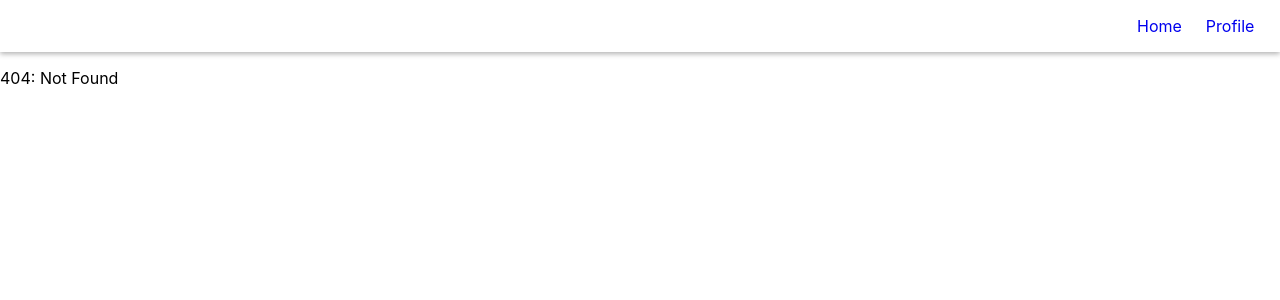
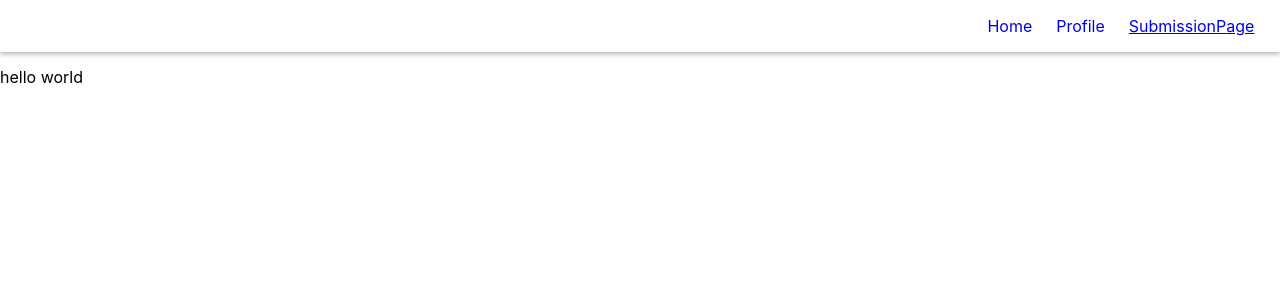
Before and after one commit to nareha/UCLAX, a React (Create React App) app in the folder frontend/: page /submit in a window 1280 px wide. Before the commit this address had no page. Shown: the top 300 px of the page. Built offline with nearby package versions, Linux system fonts and the light colour scheme; the HTML template or start-up script is replaced by a standard one.

Commit message:
created submission page and linked in navbar

```diff
--- a/frontend/src/App.tsx
+++ b/frontend/src/App.tsx
@@ -5,6 +5,7 @@ import Navbar from './components/Navbar/Navbar';
 import LandingPage from './components/LandingPage/LandingPage';
 import ProfilePage from './components/ProfilePage/ProfilePage';
 import NotFoundPage from './components/404Page/404Page';
+import SubmissionPage from './components/SubmissionPage/SubmissionPage';
 
 const App: React.FC = () => {
   return (
@@ -13,6 +14,7 @@ const App: React.FC = () => {
       <Routes>
   	    <Route path="/" element={<LandingPage />} />
   	    <Route path="/profile" element={<ProfilePage />} />
+        <Route path="/submit" element = {<SubmissionPage />} />
   	    <Route path="*" element={<NotFoundPage />} />
       </Routes>
     </>
--- a/frontend/src/components/Navbar/Navbar.tsx
+++ b/frontend/src/components/Navbar/Navbar.tsx
@@ -8,6 +8,7 @@ const Navbar: React.FC = () => {
     <nav>
       <NavLink to="/"><p>Home</p></NavLink>
       <NavLink to="/profile"><p>Profile</p></NavLink>
+      <NavLink to="/submit"><p>SubmissionPage</p></NavLink>
     </nav>
   );
 }
--- /dev/null
+++ b/frontend/src/components/SubmissionPage/SubmissionPage.tsx
@@ -0,0 +1,13 @@
+import React from 'react';
+
+import './SubmissionPage.css';
+
+const SubmissionPage: React.FC = () => {
+  return (
+    <div className="test">
+      hello world
+    </div>
+  );
+}
+
+export default SubmissionPage;
```
Also changed, not shown: frontend/src/components/SubmissionPage/SubmissionPage.css (added).
